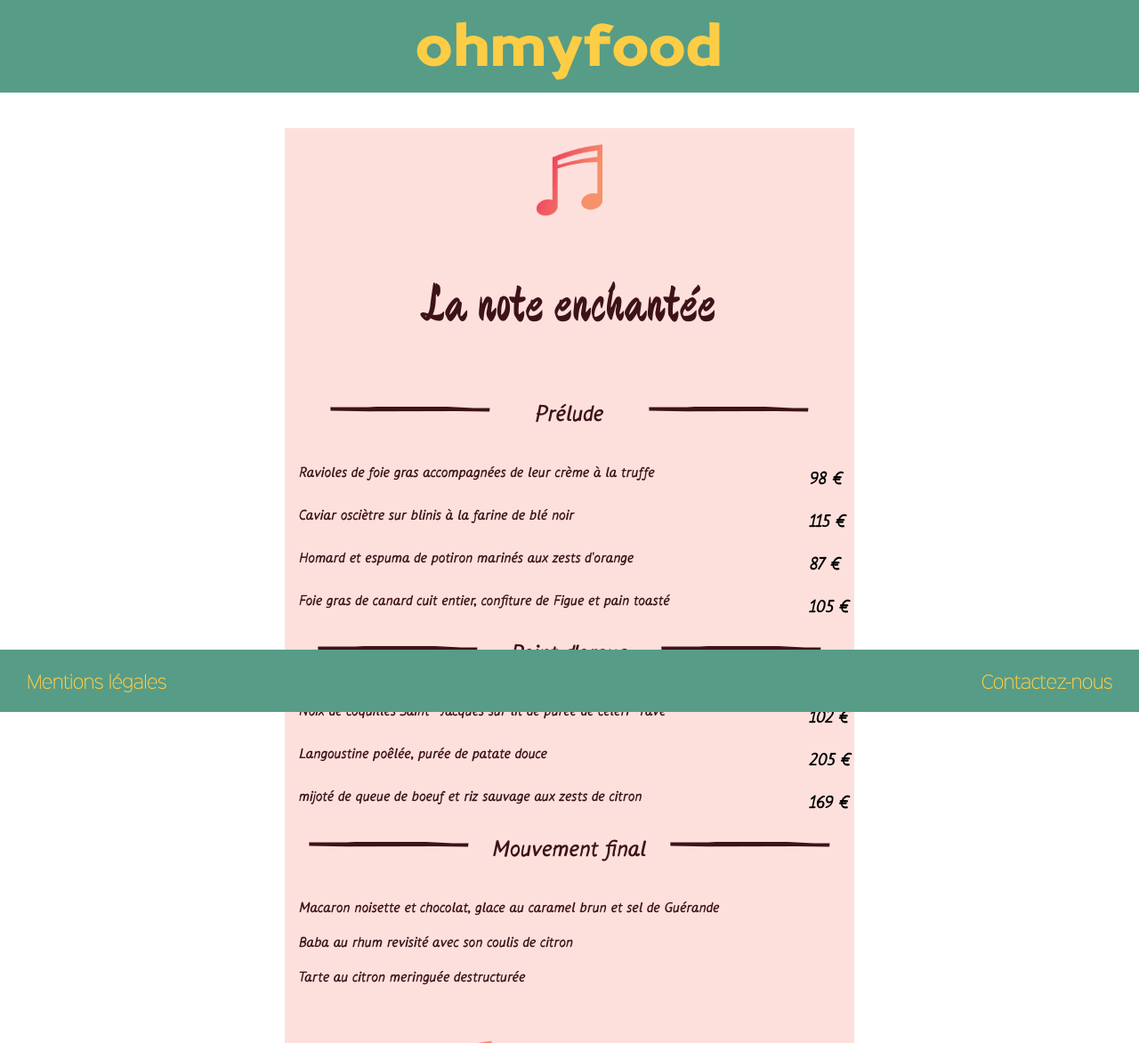
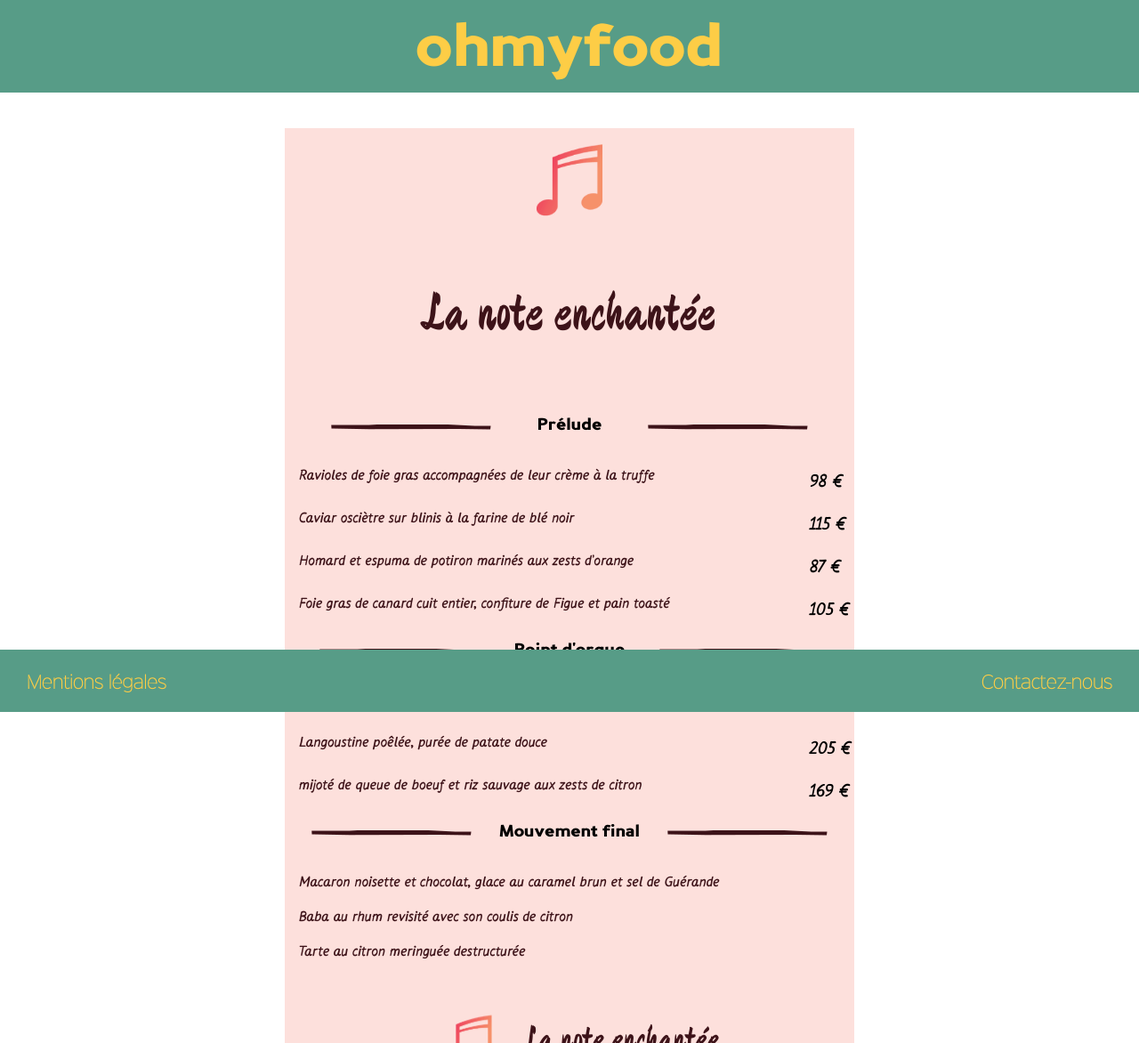
Before and after one commit to michelre/jeansebastien-p3, a website: page menu1.html in a window 1280 px wide. Shown: the top 1172 px of the page at 89% size. Drawn offline with nearby package versions, Linux system fonts and the light colour scheme; files that its build step writes are made by us from their sources; files whose address does not match are found by name.

Commit message:
modification nomenclature

```diff
--- a/menu1.html
+++ b/menu1.html
@@ -18,14 +18,14 @@
 
     <div class="container container--menu1">
         <img class="notetitre" src="image/notemusic.png" alt="icones" />
-        <h1 class="titre__menu"> La note enchantée</h1>
+        <h2 class="titre__menu"> La note enchantée</h2>
 
 
         <section class="parti_menu">
             <div class="barrtitre barretitre1">
                 <img class="barre" src="image/note-barreD.png" alt="" />
 
-                <h2>Prélude</h2>
+                <h3>Prélude</h3>
 
                 <img class="barre" src="image/note-barreD.png" alt="" />
             </div>
@@ -76,7 +76,7 @@
             <div class="barrtitre barretitre1">
                 <img class="barre" src="image/note-barreD.png" alt="" />
 
-                <h2>Point d'orgue</h2>
+                <h3>Point d'orgue</h3>
 
                 <img class="barre" src="image/note-barreD.png" alt="" />
             </div>
@@ -118,7 +118,7 @@
             <div class="barrtitre barretitre1">
                 <img class="barre" src="image/note-barreD.png" alt="" />
 
-                <h2> Mouvement final</h2>
+                <h3> Mouvement final</h3>
                 <img class="barre" src="image/note-barreD.png" alt="" />
             </div>
             <div class="nom_plat">
```
